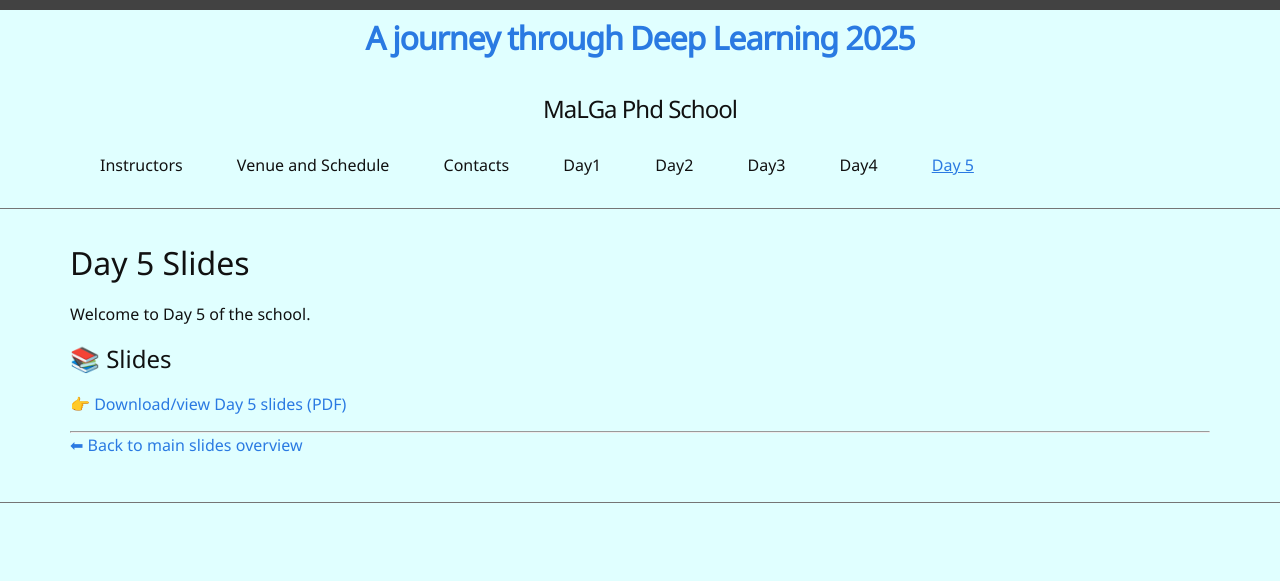
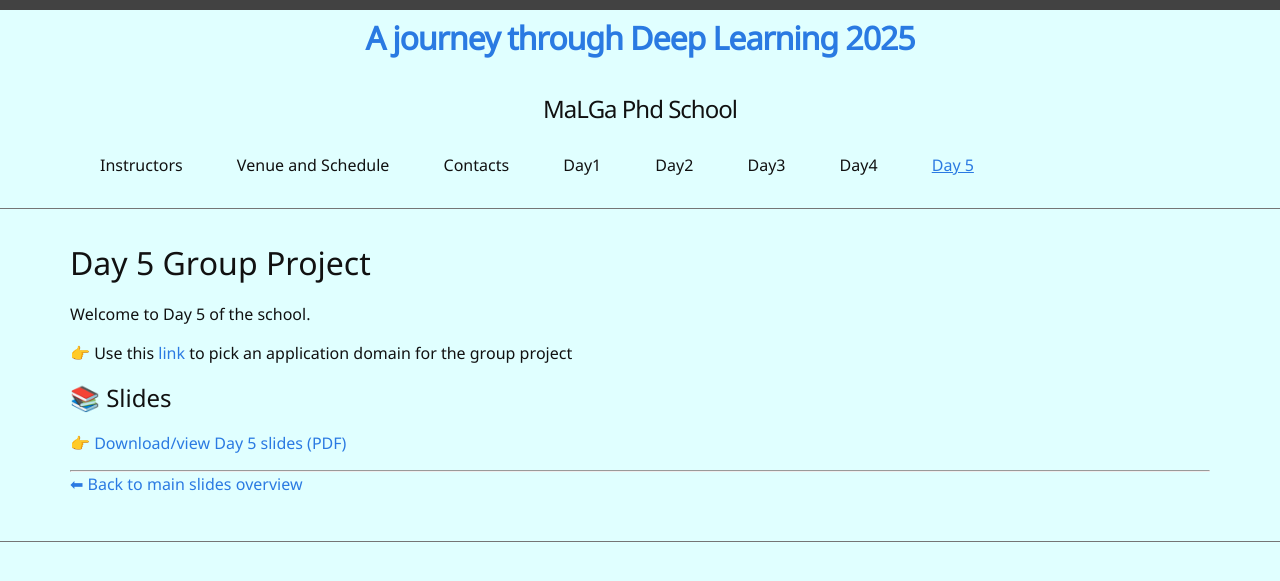
Before and after one commit to A-Journey-through-Deep-Learning/2025, a Jekyll site: the page built from Day5.md, in a window 1280 px wide. Shown: the top 581 px of the page. Built offline with Jekyll 4.4.1, drawn with Linux system fonts in a browser that asks for light colours.

Commit message:
Update Day5.md

```diff
--- a/Day5.md
+++ b/Day5.md
@@ -3,9 +3,14 @@
 nav: true
 ---
 
-# Day 5 Slides
+# Day 5 Group Project
 
 Welcome to Day 5 of the school.
+
+👉 Use this [link](https://forms.gle/hGhDGEffFXSCLEqv9) to pick an application domain for the group project
+
+
+
 
 ## 📚 Slides
 
```
